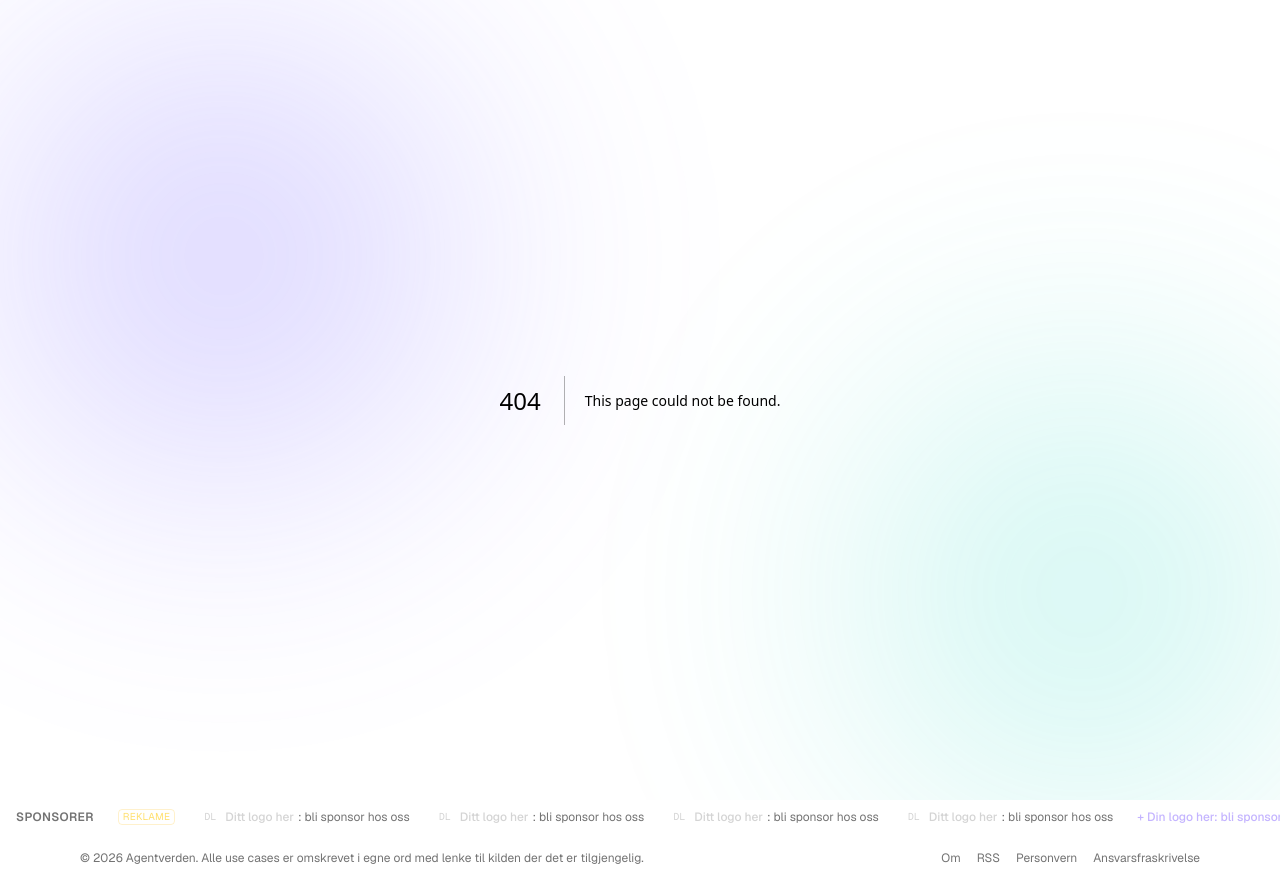
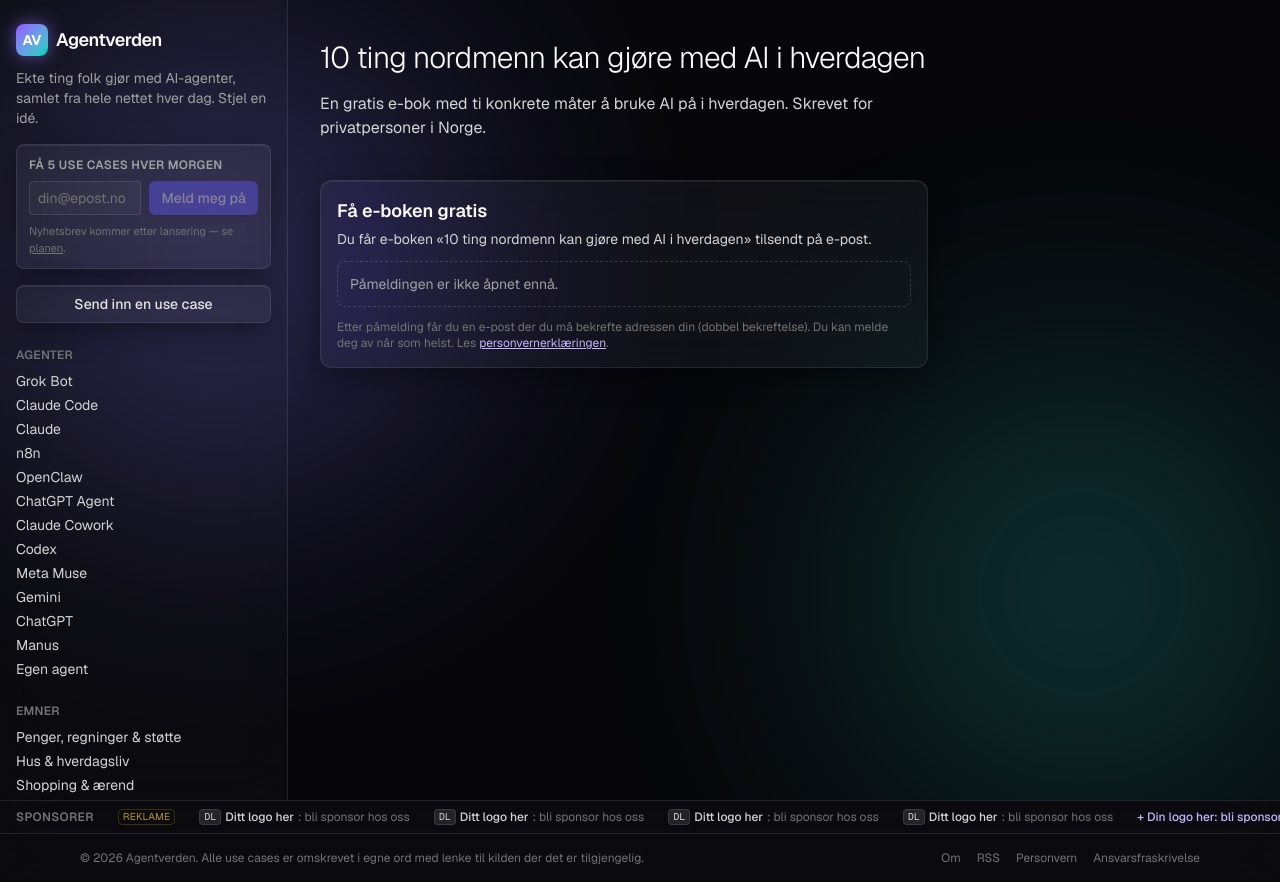
Before and after one commit to Lise-KI/agentverden, a Next.js app: page /ebok in a window 1280 px wide. Before the commit this address had no page. Built offline with nearby package versions, Linux system fonts and the light colour scheme.

Commit message:
Legg til /ebok med påmeldingsskjema (plassholder, noindex)
Co-Authored-By: Claude Sonnet 5.5 <noreply@anthropic.com>
Claude-Session: https://claude.ai/code/session_011SA7d6mQTL3dwGya4JsLJm

```diff
--- /dev/null
+++ b/src/app/ebok/page.tsx
@@ -0,0 +1,32 @@
+import type { Metadata } from "next";
+import Sidebar from "@/components/Sidebar";
+import NewsletterSignup from "@/components/NewsletterSignup";
+
+export const metadata: Metadata = {
+  title: "Gratis e-bok om AI i hverdagen",
+  description:
+    "10 ting nordmenn kan gjøre med AI i hverdagen. Gratis e-bok fra Agentverden, tilsendt på e-post.",
+  alternates: { canonical: "/ebok/" },
+  // Midlertidig: skjules fra søkemotorer til Brevo-skjemaet er på plass.
+  robots: { index: false, follow: false },
+};
+
+export default function EbokPage() {
+  return (
+    <div className="flex flex-col lg:flex-row max-w-7xl mx-auto">
+      <Sidebar />
+      <main className="flex-1 px-4 py-10 lg:px-8 max-w-2xl">
+        <h1 className="heading-stripe text-3xl mb-4 text-neutral-50">
+          10 ting nordmenn kan gjøre med AI i hverdagen
+        </h1>
+        {/* PLASSHOLDER: ingen docs/ebok.md finnes. Bytt ut med faktisk
+            innhold/omtale av e-boken når den er skrevet. */}
+        <p className="text-neutral-300 mb-4">
+          En gratis e-bok med ti konkrete måter å bruke AI på i hverdagen.
+          Skrevet for privatpersoner i Norge.
+        </p>
+        <NewsletterSignup variant="ebook" />
+      </main>
+    </div>
+  );
+}
```
